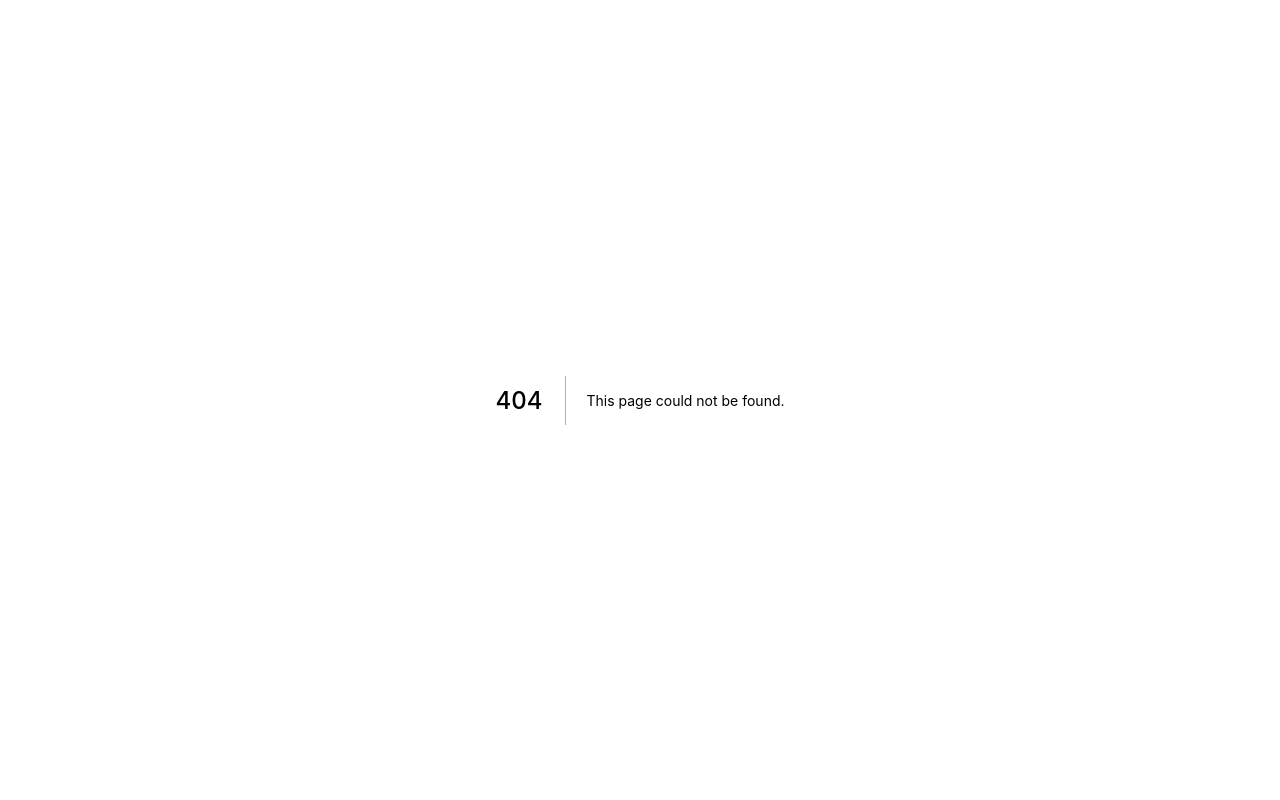
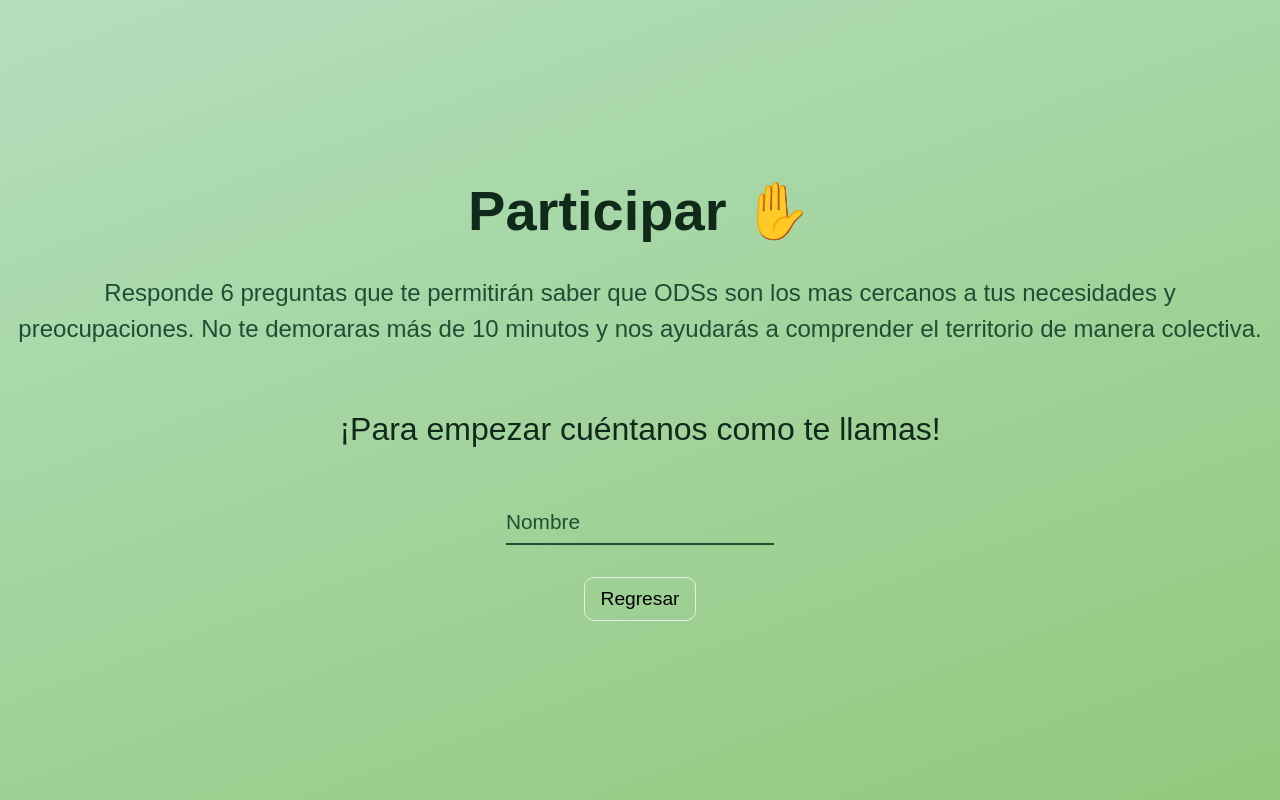
Before and after one commit to UNFPA-Colombia/classification-tool-sdgs-ai, a Next.js app: page /participar in a window 1280 px wide. Before the commit this address had no page. Built offline with nearby package versions, Linux system fonts and the light colour scheme.

Commit message:
Added participar first page

```diff
--- /dev/null
+++ b/pages/participar/index.js
@@ -0,0 +1,99 @@
+import { useState } from 'react';
+
+import Head from 'next/head'
+import Link from 'next/link'
+import styles from '../../styles/Participar.module.css'
+
+export default function Participar() {
+    const [nombre, setNombre] = useState('');
+
+    const [departamento, setDepartamento] = useState(undefined);
+    const [municipio, setMunicipio] = useState(undefined);
+    const [edad, setEdad] = useState(undefined);
+    const [genero, setGenero] = useState(undefined);
+    const [barrio, setBarrio] = useState(undefined);
+    const [zonas, setZonas] = useState(undefined);
+
+    const [pregunta, setPregunta] = useState(1);
+
+    function mostrarPregunta() {
+        if (pregunta === 1) {
+            return (
+                <div className={styles.grid}>
+                    <div className={styles.item}>
+                        <label className={styles.label} for="departamentos"><strong>¿En qué departamento vives?</strong></label><br />
+                        <select name="departamentos">
+                            <option value="volvo">Volvo</option>
+                            <option value="saab">Saab</option>
+                            <option value="mercedes">Mercedes</option>
+                            <option value="audi">Audi</option>
+                        </select>
+                    </div>
+                    <input type="submit" value="Continuar" />
+                </div>
+            );
+        }
+        return (
+            <div className={styles.grid}>
+                <div className={styles.item}>
+                    <label for="departamentos">Departamento</label><br />
+                    <select name="departamentos">
+                        <option value="volvo">Volvo</option>
+                        <option value="saab">Saab</option>
+                        <option value="mercedes">Mercedes</option>
+                        <option value="audi">Audi</option>
+                    </select>
+                </div>
+                <div className={styles.item}>
+                    <label for="municipios">Municipio/Ciudad</label><br />
+                    <select name="municipios">
+                        <option value="volvo">Volvo</option>
+                        <option value="saab">Saab</option>
+                        <option value="mercedes">Mercedes</option>
+                        <option value="audi">Audi</option>
+                    </select>
+                </div>
+                <input type="submit" value="Continuar" />
+            </div>
+        );
+    }
+
+    function handleInputChange(e) {
+        setNombre(e.target.value);
+    }
+
+    function showButton() {
+        if (nombre.length > 2) {
+            return (
+                <Link href={`/participar/${nombre}`}><button className={styles.button_start} role="button">Empezar</button></Link>
+            );
+        }
+    }
+
+    return (
+        <div className={styles.container}>
+            <Head>
+                <title>Participar</title>
+                <meta name="description" content="Participa en ODS_IA y ayúdanos a comprender el territorio de manera colectiva." />
+                <meta name="keywords" content="IA, Objetivos de Desarrollo Sostenibles, UNFPA, Colombia"></meta>
+                <link rel="icon" href="/favicon.ico" />
+            </Head>
+
+
+            <div className={styles.main}>
+                <h1 className={styles.title}>Participar &#9995;</h1>
+                <p className={styles.description}>Responde 6 preguntas que te permitirán saber que ODSs son los mas cercanos a tus necesidades y preocupaciones. No te demoraras más de 10 minutos y nos ayudarás a comprender el territorio de manera colectiva.</p>
+                <p className={styles.question}>¡Para empezar cuéntanos como te llamas!</p>
+                <div className={styles.item}>
+                    <div className={styles.form__group}>
+                        <input type="input" className={styles.form__field} placeholder="Name" name="name" maxlength="20" value={nombre} onChange={handleInputChange} required />
+                        <label for="name" className={styles.form__label}>Nombre</label>
+                    </div>
+                </div>
+                {showButton()}
+                <Link href="/"><button className={styles.button_start} role="button">Regresar</button></Link>
+            </div>
+        </div>
+
+    );
+}
--- a/styles/Home.module.css
+++ b/styles/Home.module.css
@@ -25,6 +25,7 @@
   margin: 2rem 0;
   line-height: 1.5;
   font-size: 1.5rem;
+  color: #004696;
 }
 
 .footer {
@@ -64,8 +65,11 @@
 }
 
 .title,
-.description {
+.description,
+.grid {
   text-align: center;
+  margin-right: 1rem;
+  margin-left: 1rem;
 }
 
 .footer a:hover,
@@ -109,6 +113,7 @@
   margin: 0;
   font-size: 1.25rem;
   line-height: 1.5;
+  color: #004696;
 }
 
 .logo {
@@ -119,7 +124,10 @@
 @media (prefers-color-scheme: dark) {
   .container {
     background: linear-gradient(160deg, #142242, #256c7d);
-    color: white;
+    color: #EFEFEF;
+  }
+  .description, .card p {
+    color: #E6E6E6;
   }
   .logo img {
     filter: invert(1);
--- /dev/null
+++ b/styles/Participar.module.css
@@ -0,0 +1,155 @@
+.container {
+    width: 100vw;
+    height: 100vh;
+    color: #11291b;
+    background: linear-gradient(160deg, #b3dfbd, #92c87d);
+    font-family: 'Nunito', sans-serif;
+    font-weight: 500;
+    overflow: scroll;
+    position: absolute;
+    top: 0;
+    left: 0;
+}
+
+.main {
+    min-height: 100vh;
+    padding: 4rem 0;
+    flex: 1;
+    display: flex;
+    flex-direction: column;
+    justify-content: center;
+    align-items: center;
+}
+
+.title {
+    margin: 0;
+    line-height: 1.15;
+    font-size: 3.5rem;
+}
+
+.question {
+    margin-bottom: 1rem;
+    font-size: 2rem;
+    width: 100%;
+    text-align: center;
+    text-align: center;
+}
+
+.description {
+    margin: 2rem 0;
+    line-height: 1.5;
+    font-size: 1.5rem;
+}
+
+.title,
+.description,
+.question {
+  text-align: center;
+  margin-right: 1rem;
+  margin-left: 1rem;
+}
+
+.label, .description, .form__field, .form__label, .form__field:focus ~ .form__label {
+    color: #204D33;
+}
+
+.grid {
+    display: flex;
+    align-items: center;
+    justify-content: center;
+    flex-wrap: wrap;
+    max-width: 700px;
+}
+
+.form__group {
+    position: relative;
+    padding: 15px 0 0;
+    margin-top: 10px;
+    width: 100%;
+}
+.form__field {
+    font-family: inherit;
+    width: 100%;
+    max-width: 600px;
+    border: 0;
+    border-bottom: 2px solid #204d33;
+    outline: 0;
+    font-size: 1.3rem;
+    padding: 7px 0;
+    background: transparent;
+    transition: border-color 0.2s;
+}
+.form__field::placeholder {
+    color: transparent;
+}
+.form__field:placeholder-shown ~ .form__label {
+    font-size: 1.3rem;
+    cursor: text;
+    top: 20px;
+}
+.form__label {
+    position: absolute;
+    top: 0;
+    display: block;
+    transition: 0.2s;
+    font-size: 1rem;
+}
+.form__field:focus {
+    padding-bottom: 6px;
+    font-weight: 700;
+    border-width: 3px;
+    border-image-slice: 1;
+}
+.form__field:focus ~ .form__label {
+    position: absolute;
+    top: 0;
+    display: block;
+    transition: 0.2s;
+    font-size: 1rem;
+    font-weight: 700;
+}
+/* reset input */
+.form__field:required, .form__field:invalid {
+    box-shadow: none;
+}
+
+.item {
+    margin: 0.5rem;
+    padding: 0.5rem;
+    max-width: 600px;
+}
+
+.button_start {
+  background-color: transparent;
+  border-radius: 10px;
+  border: 1px solid #eaeaea;
+  box-sizing: border-box;
+  cursor: pointer;
+  display: inline-block;
+  font-family: inherit;
+  font-size: 1.2rem;
+  padding: 10px 16px;
+  position: relative;
+  text-align: center;
+  transition: color 100ms;
+  vertical-align: baseline;
+  margin-top: 1rem;
+}
+
+.button_start:hover,
+.button_start:focus {
+  border-color: #11291b;
+}
+
+@media (prefers-color-scheme: dark) {
+    .container {
+      background: linear-gradient(160deg, #1d4325, #477933);
+      color: #EFEFEF;
+    }
+    .label, .description, .form__field, .form__label, .form__field:focus ~ .form__label {
+        color: #E6E6E6;
+    }
+    .form__field {
+        border-bottom: 2px solid #E6E6E6;
+    }
+}
```
Also changed, not shown: pages/index.js (+23 -19 lines), pages/participar/[name].js (added).
